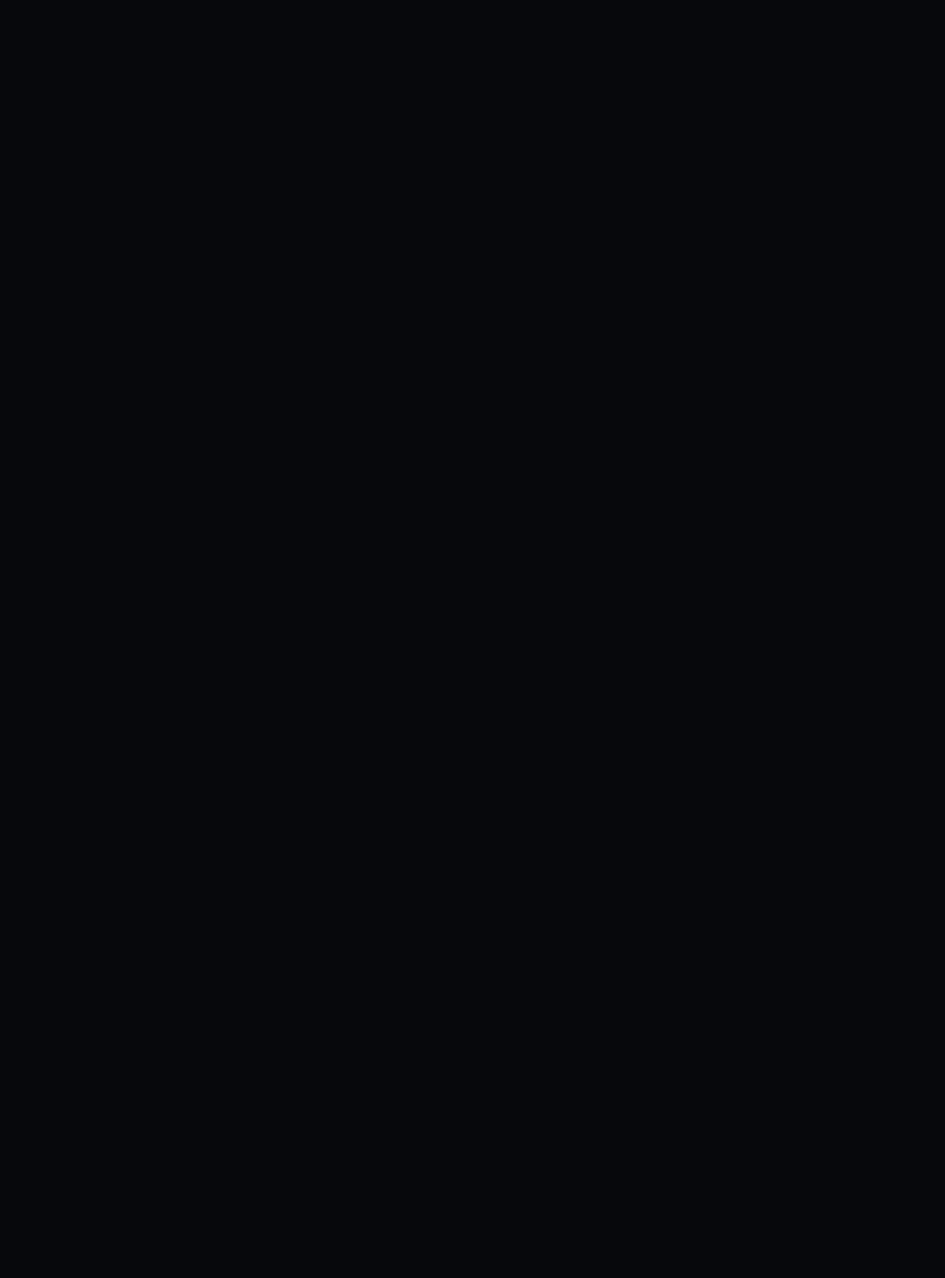
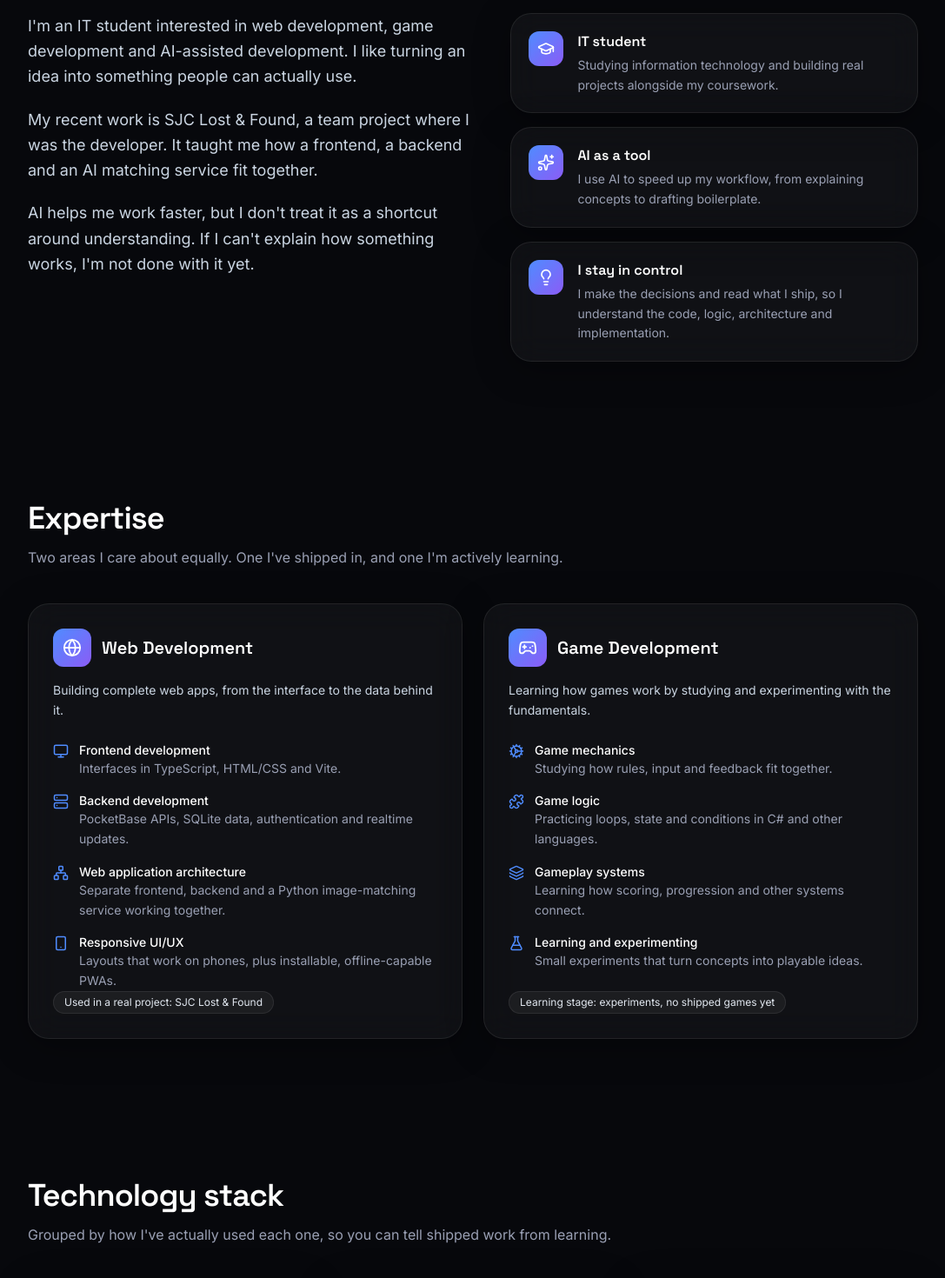
Before and after one commit to marckyu/portfolio, a React (Vite) app: page / in a window 1280 px wide. Shown: the part 1240-2710 px from the top of the page at 87% size, without its empty margins (96-1183 px from the left). Before the commit the page ends 1095 px from the top, so only its background shows below. Built offline with nearby package versions, Linux system fonts and the light colour scheme.

Commit message:
finalize the footer for my project

```diff
--- a/src/App.tsx
+++ b/src/App.tsx
@@ -1,8 +1,14 @@
 import Navbar from "./components/layout/Navbar";
 import Hero from "./components/sections/Hero";
 import InfinitePortraits from "./components/sections/InfinitePortraits";
+import About from "./components/sections/About";
+import Expertise from "./components/sections/Expertise";
+import TechStack from "./components/sections/TechStack";
+import Projects from "./components/sections/Projects";
+import Workflow from "./components/sections/Workflow";
+import LearningJourney from "./components/sections/LearningJourney";
 
-/** Ordered list of sections. Later steps add their sections below. */
+/** Ordered list of sections. The last step adds Contact and Footer. */
 export default function App() {
   return (
     <>
@@ -10,6 +16,12 @@ export default function App() {
       <main id="main">
         <Hero />
         <InfinitePortraits />
+        <About />
+        <Expertise />
+        <TechStack />
+        <Projects />
+        <Workflow />
+        <LearningJourney />
       </main>
     </>
   );
--- /dev/null
+++ b/src/components/sections/About.tsx
@@ -0,0 +1,63 @@
+import { GraduationCap, Lightbulb, Sparkles } from "lucide-react";
+import Reveal from "../ui/Reveal";
+import GlassCard from "../ui/GlassCard";
+import Section from "../ui/Section";
+
+const points = [
+  {
+    icon: GraduationCap,
+    title: "IT student",
+    text: "Studying information technology and building real projects alongside my coursework.",
+  },
+  {
+    icon: Sparkles,
+    title: "AI as a tool",
+    text: "I use AI to speed up my workflow, from explaining concepts to drafting boilerplate.",
+  },
+  {
+    icon: Lightbulb,
+    title: "I stay in control",
+    text: "I make the decisions and read what I ship, so I understand the code, logic, architecture and implementation.",
+  },
+];
+
+export default function About() {
+  return (
+    <Section id="about" title="About me">
+      <div className="grid items-start gap-10 lg:grid-cols-[1.1fr_1fr]">
+        <Reveal>
+          <div className="max-w-xl space-y-5 text-base leading-relaxed text-slate-300 sm:text-lg">
+            <p>
+              I'm an IT student interested in web development, game development and AI-assisted
+              development. I like turning an idea into something people can actually use.
+            </p>
+            <p>
+              My recent work is SJC Lost &amp; Found, a team project where I was the developer. It
+              taught me how a frontend, a backend and an AI matching service fit together.
+            </p>
+            <p>
+              AI helps me work faster, but I don't treat it as a shortcut around understanding. If I
+              can't explain how something works, I'm not done with it yet.
+            </p>
+          </div>
+        </Reveal>
+
+        <div className="grid gap-4">
+          {points.map(({ icon: Icon, title, text }, i) => (
+            <Reveal key={title} delay={i * 0.08}>
+              <GlassCard className="flex gap-4 p-5">
+                <span className="grid h-10 w-10 shrink-0 place-items-center rounded-xl bg-accent-gradient text-white">
+                  <Icon size={20} aria-hidden />
+                </span>
+                <div>
+                  <h3 className="font-display text-base font-semibold text-white">{title}</h3>
+                  <p className="mt-1 text-sm leading-relaxed text-muted">{text}</p>
+                </div>
+              </GlassCard>
+            </Reveal>
+          ))}
+        </div>
+      </div>
+    </Section>
+  );
+}
--- /dev/null
+++ b/src/components/sections/LearningJourney.tsx
@@ -0,0 +1,48 @@
+import { BookOpen, FlaskConical, Rocket, Plus } from "lucide-react";
+import type { LucideIcon } from "lucide-react";
+import { learning } from "../../data/learning";
+import type { LearningEntry } from "../../types";
+import GlassCard from "../ui/GlassCard";
+import Reveal from "../ui/Reveal";
+import Section from "../ui/Section";
+
+const status: Record<LearningEntry["status"], { label: string; icon: LucideIcon; style: string }> = {
+  learning: { label: "Learning", icon: BookOpen, style: "border-amber-300/40 text-amber-200" },
+  experimenting: { label: "Experimenting", icon: FlaskConical, style: "border-accent-violet/50 text-violet-200" },
+  planned: { label: "Planned", icon: Rocket, style: "border-line text-muted" },
+};
+
+export default function LearningJourney() {
+  return (
+    <Section
+      id="learning"
+      title="Learning journey"
+      subtitle="My progress in game development. Experiments and prototypes get added here as I build them."
+    >
+      <div className="grid gap-5 md:grid-cols-3">
+        {learning.map((entry, i) => {
+          const { label, icon: Icon, style } = status[entry.status];
+          return (
+            <Reveal key={entry.title} delay={i * 0.08} className="h-full">
+              <GlassCard className="flex h-full flex-col p-6">
+                <span className={`inline-flex items-center gap-1.5 self-start rounded-full border px-3 py-1 text-xs ${style}`}>
+                  <Icon size={14} aria-hidden /> {label}
+                </span>
+                <h3 className="mt-4 font-display text-lg font-semibold text-white">{entry.title}</h3>
+                <p className="mt-2 text-sm leading-relaxed text-muted">{entry.note}</p>
+                {entry.date && <p className="mt-auto pt-4 font-mono text-xs text-muted">{entry.date}</p>}
+              </GlassCard>
+            </Reveal>
+          );
+        })}
+
+        <Reveal delay={learning.length * 0.08} className="h-full">
+          <div className="flex h-full min-h-40 flex-col items-center justify-center rounded-3xl border border-dashed border-line p-6 text-center">
+            <Plus size={22} className="text-muted" aria-hidden />
+            <p className="mt-2 text-sm text-muted">Next experiment goes here</p>
+          </div>
+        </Reveal>
+      </div>
+    </Section>
+  );
+}
--- /dev/null
+++ b/src/components/sections/TechStack.tsx
@@ -0,0 +1,35 @@
+import { tech, techGroups } from "../../data/tech";
+import GlassCard from "../ui/GlassCard";
+import Reveal from "../ui/Reveal";
+import Section from "../ui/Section";
+import TechBadge from "../ui/TechBadge";
+
+export default function TechStack() {
+  return (
+    <Section
+      id="stack"
+      title="Technology stack"
+      subtitle="Grouped by how I've actually used each one, so you can tell shipped work from learning."
+    >
+      <div className="grid gap-5 md:grid-cols-3">
+        {techGroups.map((group, i) => (
+          <Reveal key={group.level} delay={i * 0.08} className="h-full">
+            <GlassCard className="h-full p-6">
+              <h3 className="font-display text-lg font-semibold text-white">{group.title}</h3>
+              <p className="mb-5 mt-1 text-sm text-muted">{group.blurb}</p>
+              <ul className="flex flex-wrap gap-2">
+                {tech
+                  .filter((t) => t.level === group.level)
+                  .map((t) => (
+                    <li key={t.name}>
+                      <TechBadge name={t.name} level={t.level} />
+                    </li>
+                  ))}
+              </ul>
+            </GlassCard>
+          </Reveal>
+        ))}
+      </div>
+    </Section>
+  );
+}
--- /dev/null
+++ b/src/components/sections/Workflow.tsx
@@ -0,0 +1,51 @@
+import { ShieldCheck } from "lucide-react";
+import { workflow } from "../../data/workflow";
+import GlassCard from "../ui/GlassCard";
+import Reveal from "../ui/Reveal";
+import Section from "../ui/Section";
+
+export default function Workflow() {
+  return (
+    <Section
+      id="workflow"
+      title="How I work with AI"
+      subtitle="Seven steps from idea to deployed app. AI helps at each one, but the decisions stay with me."
+    >
+      {/* Numbers are appropriate here because the steps really are a sequence */}
+      <ol className="relative space-y-5 border-l border-line pl-8 sm:pl-10">
+        {workflow.map((step, i) => (
+          <li key={step.title} className="relative">
+            <span className="absolute -left-12 top-5 grid h-8 w-8 place-items-center rounded-full bg-accent-gradient font-mono text-xs font-medium text-white ring-4 ring-ink sm:-left-14">
+              {i + 1}
+            </span>
+            <Reveal>
+              <GlassCard className="p-6">
+                <h3 className="font-display text-lg font-semibold text-white">{step.title}</h3>
+                <div className="mt-4 grid gap-4 sm:grid-cols-2">
+                  <div>
+                    <p className="text-xs font-medium text-accent-blue">What I do</p>
+                    <p className="mt-1 text-sm leading-relaxed text-slate-300">{step.you}</p>
+                  </div>
+                  <div>
+                    <p className="text-xs font-medium text-accent-violet">How AI helps</p>
+                    <p className="mt-1 text-sm leading-relaxed text-muted">{step.ai}</p>
+                  </div>
+                </div>
+              </GlassCard>
+            </Reveal>
+          </li>
+        ))}
+      </ol>
+
+      <Reveal className="mt-10">
+        <GlassCard className="flex gap-4 p-6">
+          <ShieldCheck size={22} className="mt-0.5 shrink-0 text-accent-blue" aria-hidden />
+          <p className="text-sm leading-relaxed text-slate-300 sm:text-base">
+            AI suggests and I decide. I read what it writes, test it, and change it. If I can't
+            explain a piece of code, it isn't finished.
+          </p>
+        </GlassCard>
+      </Reveal>
+    </Section>
+  );
+}
--- a/src/components/ui/GlassCard.tsx
+++ b/src/components/ui/GlassCard.tsx
@@ -1,7 +1,21 @@
-import type { ElementType, ReactNode } from "react";
+import type { ElementType, ComponentPropsWithoutRef, ReactNode } from "react";
 
-interface Props { children: ReactNode; className?: string; as?: ElementType; }
+type GlassCardProps<T extends ElementType = "div"> = {
+  children: ReactNode;
+  className?: string;
+  as?: T;
+} & Omit<ComponentPropsWithoutRef<T>, "children" | "className" | "as">;
 
-export default function GlassCard({ children, className = "", as: Tag = "div" }: Props) {
-  return <Tag className={`glass rounded-3xl ${className}`}>{children}</Tag>;
+export default function GlassCard<T extends ElementType = "div">({
+  children,
+  className = "",
+  as,
+  ...props
+}: GlassCardProps<T>) {
+  const Tag = as || "div";
+  return (
+    <Tag className={`glass rounded-3xl ${className}`} {...props}>
+      {children}
+    </Tag>
+  );
 }
```
Also changed, not shown: src/components/ui/ProjectCard.tsx (+22 -6 lines).
